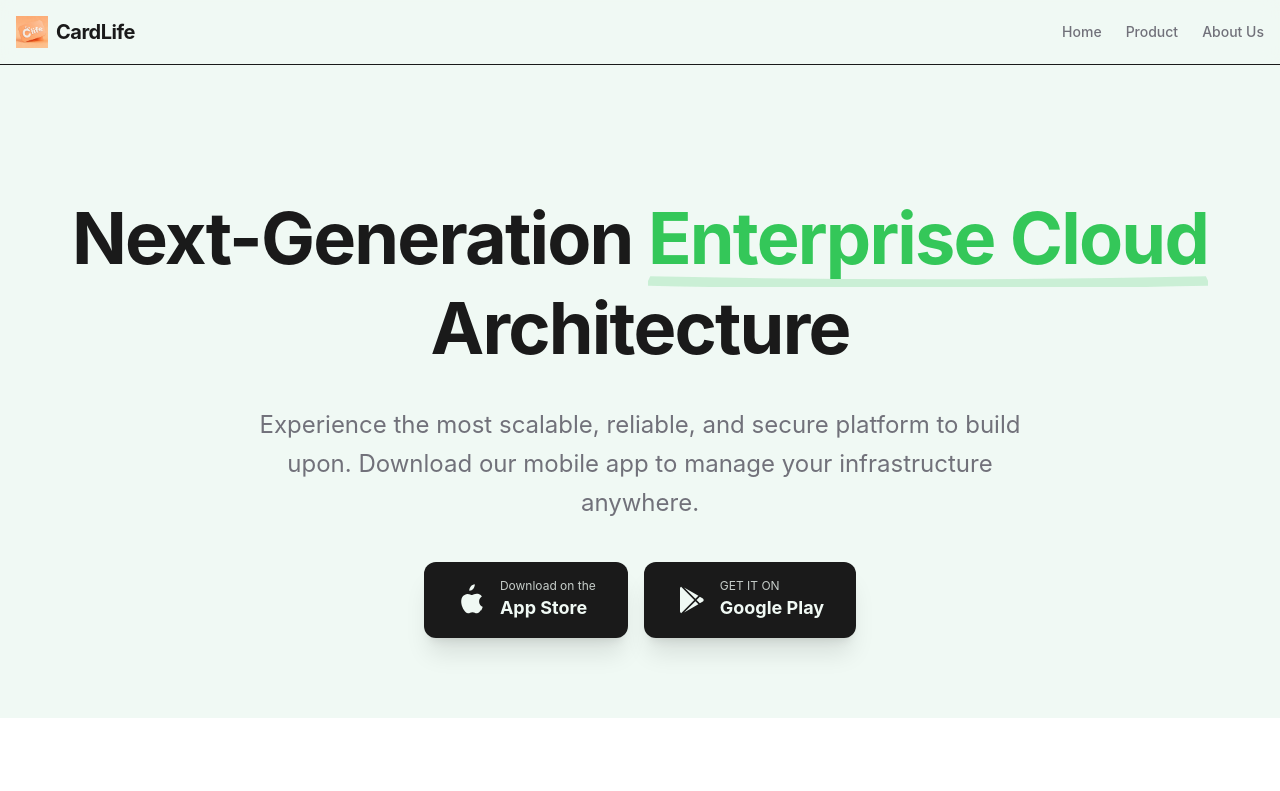
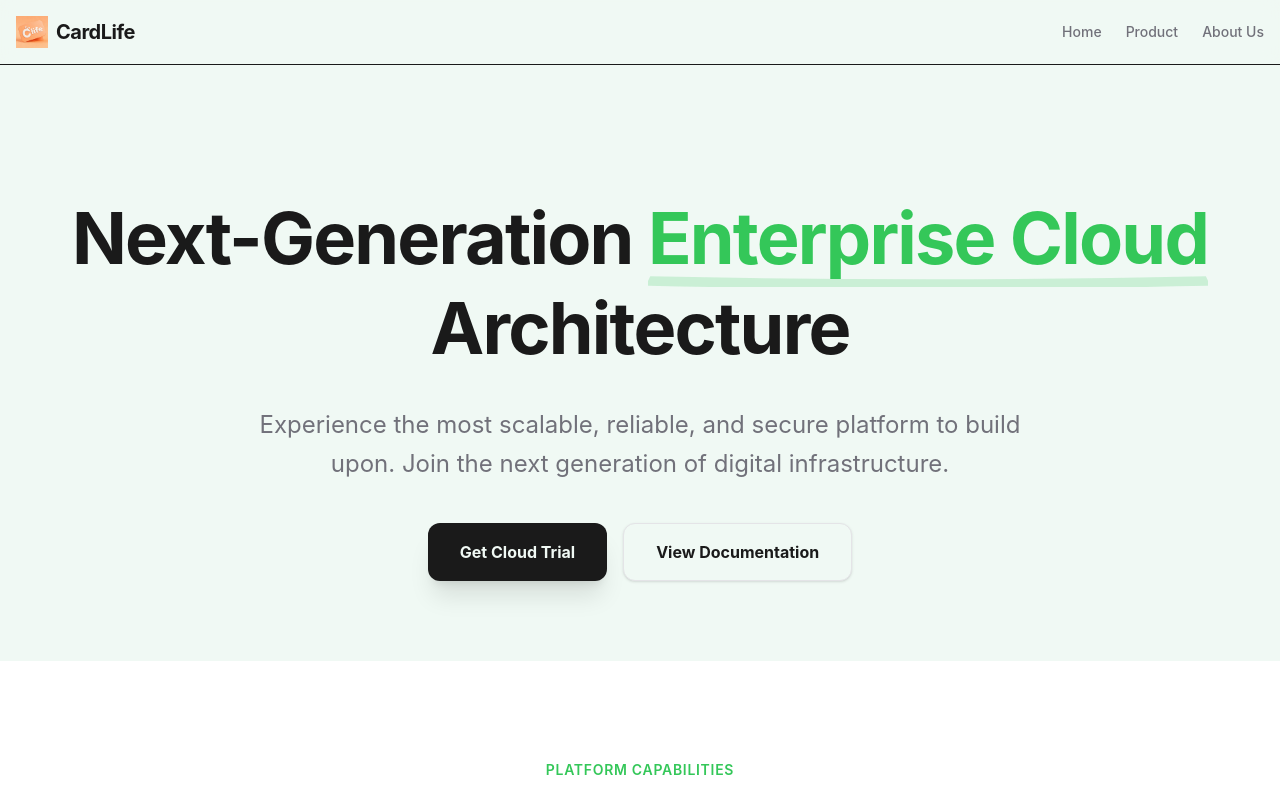
Before and after one commit to 85514530/LifecoreWeb, a React (Vite) app: page /product in a window 1280 px wide. Shown: the top 791 px of the page. Built offline with nearby package versions, Linux system fonts and the light colour scheme.

Commit message:
更新配置

```diff
--- a/index.html
+++ b/index.html
@@ -4,12 +4,12 @@
 <link rel="icon" type="image/svg+xml" href="/logo.png" />
 <meta name="viewport" content="width=device-width, initial-scale=1.0" />
 <meta name="description"
-  content="CardLife is the most professional and safest gift card trading platform. Best exchange rates and fastest transaction speeds." />
-<meta name="keywords" content="gift card trading, sell gift cards, buy gift cards, CardLife, gift card exchange" />
-<meta property="og:title" content="CardLife - Reliable Gift Card Trading Platform" />
-<meta property="og:description" content="Trade gift cards securely with the best rates and instant payment." />
+  content="CardLife is a leading provider of innovative enterprise software and cloud infrastructure solutions. Secure, scalable, and highly available systems." />
+<meta name="keywords" content="enterprise software, cloud infrastructure, SaaS, CardLife, business solutions, cloud architecture" />
+<meta property="og:title" content="CardLife - Enterprise Cloud Infrastructure Solutions" />
+<meta property="og:description" content="Empowering businesses through cutting-edge cloud technology and scalable software solutions." />
 <meta property="og:type" content="website" />
-<title>CardLife - Best Gift Card Trading Platform</title>
+<title>CardLife - Enterprise Cloud Infrastructure</title>
 </head>
 
 <body>
--- a/src/components/home/FeatureSteps.tsx
+++ b/src/components/home/FeatureSteps.tsx
@@ -1,4 +1,4 @@
-import { Phone, UserPlus, Upload, ShieldCheck, Wallet } from 'lucide-react'
+import { Phone, UserPlus, Upload, ShieldCheck, TrendingUp } from 'lucide-react'
 import { m, useScroll, useTransform } from "framer-motion"
 import { useRef } from "react"
 
@@ -35,7 +35,7 @@ const steps = [
         id: "05",
         title: "Scaling",
         description: "Continuous monitoring and auto-scaling to handle your growing user base.",
-        icon: Wallet,
+        icon: TrendingUp,
         color: "bg-green-500"
     },
 ]
--- a/src/components/home/HeroSection.tsx
+++ b/src/components/home/HeroSection.tsx
@@ -67,24 +67,21 @@ export default function HeroSection() {
                             <m.button
                                 whileHover={{ scale: 1.05 }}
                                 whileTap={{ scale: 0.95 }}
-                                className="bg-primary text-white px-8 py-4 rounded-xl flex items-center justify-center gap-3 shadow-xl hover:shadow-2xl transition-all"
+                                className="bg-primary text-white p-0 rounded-xl overflow-hidden shadow-xl hover:shadow-2xl transition-all font-bold"
                             >
-                                <svg className="w-8 h-8 fill-current" viewBox="0 0 24 24"><path d="M18.71 19.5c-.83 1.24-1.71 2.45-3.05 2.47-1.34.03-1.77-.79-3.29-.79-1.53 0-2 .77-3.27.8-1.31.02-2.3-1.23-3.14-2.47-1.72-2.49-2.93-6.93-1.22-9.75 0.85-1.41 2.37-2.3 4.02-2.34 1.27-.03 2.5.85 3.29.85.78 0 2.25-1.05 3.8-0.9 0.65.03 2.47.26 3.64 1.98-.09.06-2.17 1.28-2.15 3.81.03 3.02 2.65 4.03 2.68 4.04-.03.07-.42 1.44-1.31 2.8zM13 3.5c.71-.86 1.19-2.06 1.06-3.26-1.03.05-2.28.69-3.01 1.55-.66.77-1.22 2.02-1.07 3.19 1.15.09 2.33-.62 3.02-1.48z"></path></svg>
-                                <div className="text-left">
-                                    <div className="text-xs opacity-80">Download on the</div>
-                                    <div className="text-lg font-bold">App Store</div>
-                                </div>
+                                <a href="mailto:cardlife.hk@gmail.com" className="w-full h-full px-8 py-4 flex items-center justify-center gap-3">
+                                    Get Started
+                                    <ArrowRight className="w-5 h-5" />
+                                </a>
                             </m.button>
                             <m.button
                                 whileHover={{ scale: 1.05 }}
                                 whileTap={{ scale: 0.95 }}
-                                className="bg-white/10 text-white px-8 py-4 rounded-xl flex items-center justify-center gap-3 shadow-xl hover:shadow-2xl transition-all"
+                                className="bg-white/10 text-white p-0 rounded-xl overflow-hidden shadow-xl hover:shadow-2xl transition-all font-bold border border-white/10"
                             >
-                                <svg className="w-8 h-8 fill-current" viewBox="0 0 24 24"><path d="M3,20.5V3.5C3,2.91 3.34,2.39 3.84,2.15L13.69,12L3.84,21.85C3.34,21.6 3,21.09 3,20.5M16.81,15.12L6.05,21.34L14.54,12.85L16.81,15.12M20.16,10.81C20.5,11.08 20.75,11.5 20.75,12C20.75,12.5 20.53,12.92 20.16,13.19L17.89,14.5L15.39,12L17.89,9.5L20.16,10.81M6.05,2.66L16.81,8.88L14.54,11.15L6.05,2.66Z"></path></svg>
-                                <div className="text-left">
-                                    <div className="text-xs opacity-80">GET IT ON</div>
-                                    <div className="text-lg font-bold">Google Play</div>
-                                </div>
+                                <a href="mailto:cardlife.hk@gmail.com" className="w-full h-full px-8 py-4 flex items-center justify-center gap-3">
+                                    Contact Sales
+                                </a>
                             </m.button>
                         </div>
                     </m.div>
--- a/src/pages/Privacy.tsx
+++ b/src/pages/Privacy.tsx
@@ -36,7 +36,7 @@ export default function Privacy() {
 
           <h2 className="text-xl font-bold mt-8 mb-4 border-b pb-2">1. Introduction</h2>
           <p>
-            Welcome to Cardlife. This Privacy Policy explains how Hong Kong Cardlife Technology Co., Limited ("we," "us," or "our") collects, uses, and shares information about you when you use our mobile application, Cardlife (the "App").
+            Welcome to Cardlife. This Privacy Policy explains how Hong Kong Cardlife Technology Co., Limited ("we," "us," or "our") collects, uses, and shares information about you when you use our enterprise software platform and mobile application, Cardlife (the "Platform").
           </p>
 
           <h2 className="text-xl font-bold mt-8 mb-4 border-b pb-2">2. Information We Collect</h2>
--- a/src/pages/Product.tsx
+++ b/src/pages/Product.tsx
@@ -1,5 +1,5 @@
 import { m } from "framer-motion"
-import { Gift, TrendingUp, Calendar } from "lucide-react"
+import { Zap, TrendingUp, Calendar } from "lucide-react"
 
 export default function Product() {
 
@@ -28,31 +28,27 @@ export default function Product() {
                         </h1>
                         <p className="text-xl md:text-2xl text-muted-foreground max-w-3xl mx-auto mb-10 leading-relaxed">
                             Experience the most scalable, reliable, and secure platform to build upon.
-                            Download our mobile app to manage your infrastructure anywhere.
+                            Join the next generation of digital infrastructure.
                         </p>
 
                         <div className="flex flex-col sm:flex-row justify-center gap-4">
                             <m.button
                                 whileHover={{ scale: 1.05 }}
                                 whileTap={{ scale: 0.95 }}
-                                className="bg-foreground text-background px-8 py-4 rounded-xl flex items-center justify-center gap-3 shadow-xl hover:shadow-2xl transition-all"
+                                className="bg-foreground text-background p-0 rounded-xl overflow-hidden shadow-xl hover:shadow-2xl transition-all font-bold"
                             >
-                                <svg className="w-8 h-8 fill-current" viewBox="0 0 24 24"><path d="M18.71 19.5c-.83 1.24-1.71 2.45-3.05 2.47-1.34.03-1.77-.79-3.29-.79-1.53 0-2 .77-3.27.8-1.31.02-2.3-1.23-3.14-2.47-1.72-2.49-2.93-6.93-1.22-9.75 0.85-1.41 2.37-2.3 4.02-2.34 1.27-.03 2.5.85 3.29.85.78 0 2.25-1.05 3.8-0.9 0.65.03 2.47.26 3.64 1.98-.09.06-2.17 1.28-2.15 3.81.03 3.02 2.65 4.03 2.68 4.04-.03.07-.42 1.44-1.31 2.8zM13 3.5c.71-.86 1.19-2.06 1.06-3.26-1.03.05-2.28.69-3.01 1.55-.66.77-1.22 2.02-1.07 3.19 1.15.09 2.33-.62 3.02-1.48z"></path></svg>
-                                <div className="text-left">
-                                    <div className="text-xs opacity-80">Download on the</div>
-                                    <div className="text-lg font-bold">App Store</div>
-                                </div>
+                                <a href="mailto:cardlife.hk@gmail.com" className="w-full h-full px-8 py-4 flex items-center justify-center gap-3">
+                                    Get Cloud Trial
+                                </a>
                             </m.button>
                             <m.button
                                 whileHover={{ scale: 1.05 }}
                                 whileTap={{ scale: 0.95 }}
-                                className="bg-foreground text-background px-8 py-4 rounded-xl flex items-center justify-center gap-3 shadow-xl hover:shadow-2xl transition-all"
+                                className="bg-secondary text-foreground p-0 rounded-xl overflow-hidden shadow-sm hover:shadow-md transition-all font-bold border border-border"
                             >
-                                <svg className="w-8 h-8 fill-current" viewBox="0 0 24 24"><path d="M3,20.5V3.5C3,2.91 3.34,2.39 3.84,2.15L13.69,12L3.84,21.85C3.34,21.6 3,21.09 3,20.5M16.81,15.12L6.05,21.34L14.54,12.85L16.81,15.12M20.16,10.81C20.5,11.08 20.75,11.5 20.75,12C20.75,12.5 20.53,12.92 20.16,13.19L17.89,14.5L15.39,12L17.89,9.5L20.16,10.81M6.05,2.66L16.81,8.88L14.54,11.15L6.05,2.66Z"></path></svg>
-                                <div className="text-left">
-                                    <div className="text-xs opacity-80">GET IT ON</div>
-                                    <div className="text-lg font-bold">Google Play</div>
-                                </div>
+                                <a href="mailto:cardlife.hk@gmail.com" className="w-full h-full px-8 py-4 flex items-center justify-center gap-3">
+                                    View Documentation
+                                </a>
                             </m.button>
                         </div>
                     </m.div>
@@ -105,7 +101,7 @@ export default function Product() {
                             >
                                 <div className="flex items-start gap-4">
                                     <div className="p-3 bg-primary/10 rounded-xl text-primary">
-                                        <Gift className="w-6 h-6" />
+                                        <Zap className="w-6 h-6" />
                                     </div>
                                     <div>
                                         <h3 className="text-xl font-bold mb-2">Automated Workflows</h3>
```
